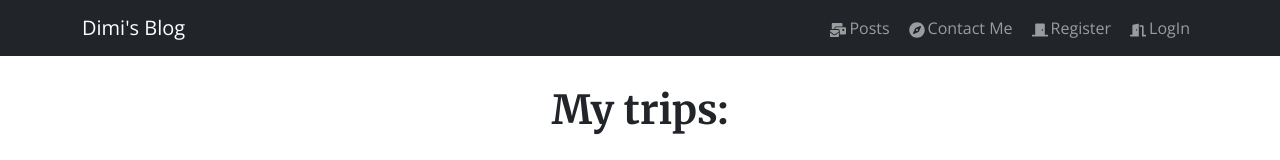
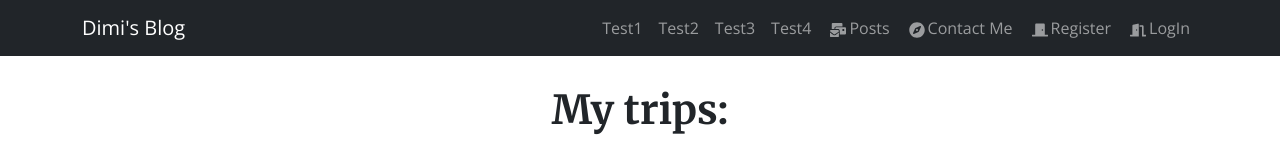
Before and after one commit to TheHero9/Blog-react, a React (Create React App) app: page / in a window 1280 px wide. Shown: the top 160 px of the page. Built offline with nearby package versions, Linux system fonts and the light colour scheme.

Commit message:
fix with nav link?

```diff
--- a/src/Components/NavBar.jsx
+++ b/src/Components/NavBar.jsx
@@ -2,6 +2,7 @@ import Container from 'react-bootstrap/Container';
 import Nav from 'react-bootstrap/Nav';
 import Navbar from 'react-bootstrap/Navbar';
 import { FaCompass, FaMailBulk, FaDoorOpen, FaDoorClosed, FaArrowRight} from "react-icons/fa"
+import { Link } from 'react-router-dom';
 
 function NavBar() {
   return (
@@ -13,6 +14,10 @@ function NavBar() {
           <Navbar.Collapse id="basic-navbar-nav">
           <Nav className="ms-auto">
 
+            <Link className='nav-link' to="/posts" relative="path">Test1</Link>
+            <Link className='nav-link' to="Blog-react/#/posts" relative="path">Test2</Link>
+            <Link className='nav-link' to="../#/posts" relative="path">Test3</Link>
+            <Link className='nav-link' to=".." relative="path">Test4</Link>
             <Nav.Link href="Blog-react/#/posts"><FaMailBulk className='Emoji'/>Posts</Nav.Link>
             <Nav.Link href="#footer"><FaCompass className='Emoji'/>Contact Me</Nav.Link>
             <Nav.Link href="Blog-react/#/register"><FaDoorClosed className='Emoji'/>Register</Nav.Link>
--- a/src/Css/App.css
+++ b/src/Css/App.css
@@ -7,14 +7,13 @@ body {
 }
 
 .nav-link:hover{
-  color:beige;
+
+  color:beige !important;
 }
 
 .Emoji{
   margin: 0 3px;
 }
-
-
 
 
 
```
